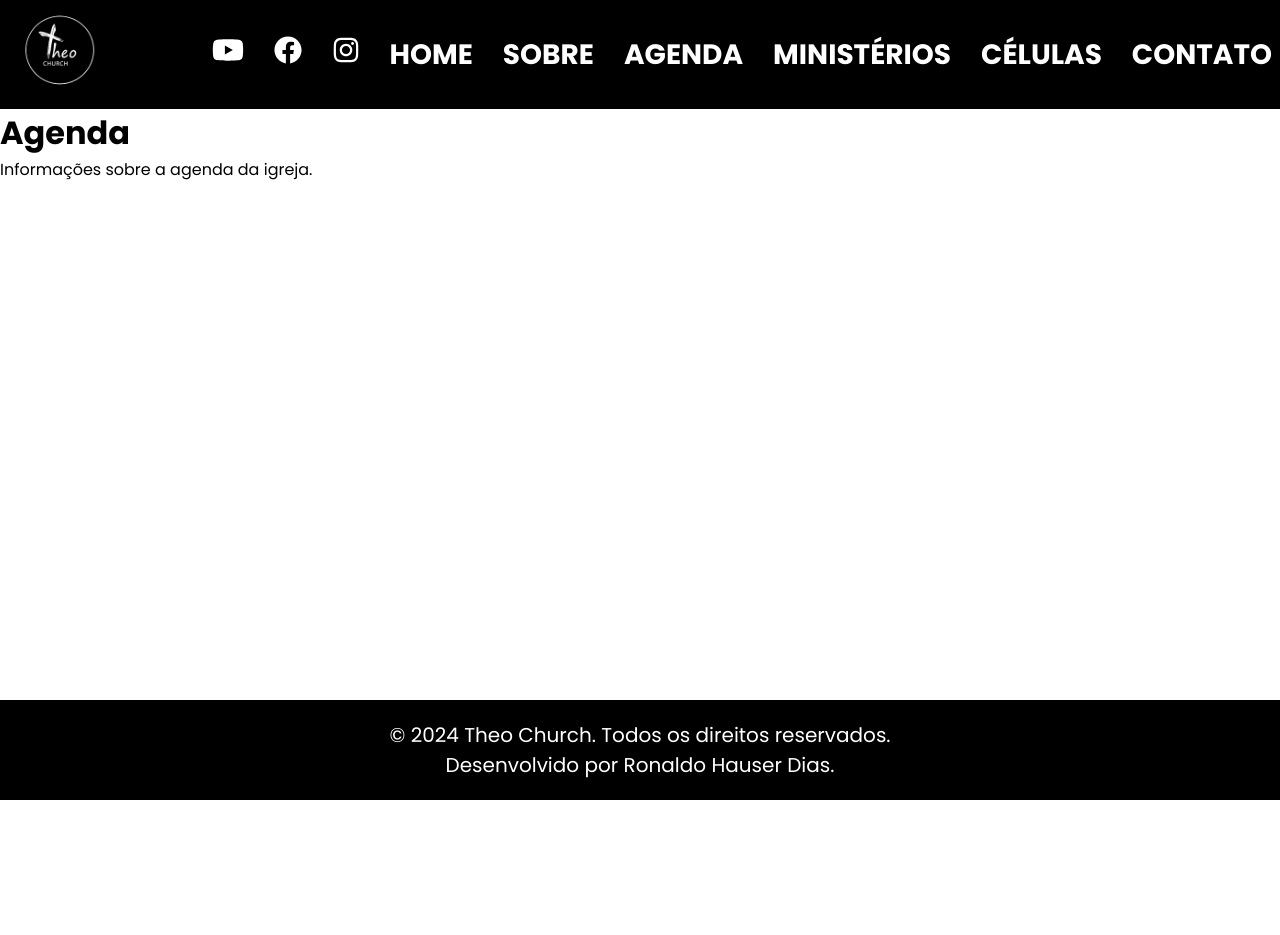
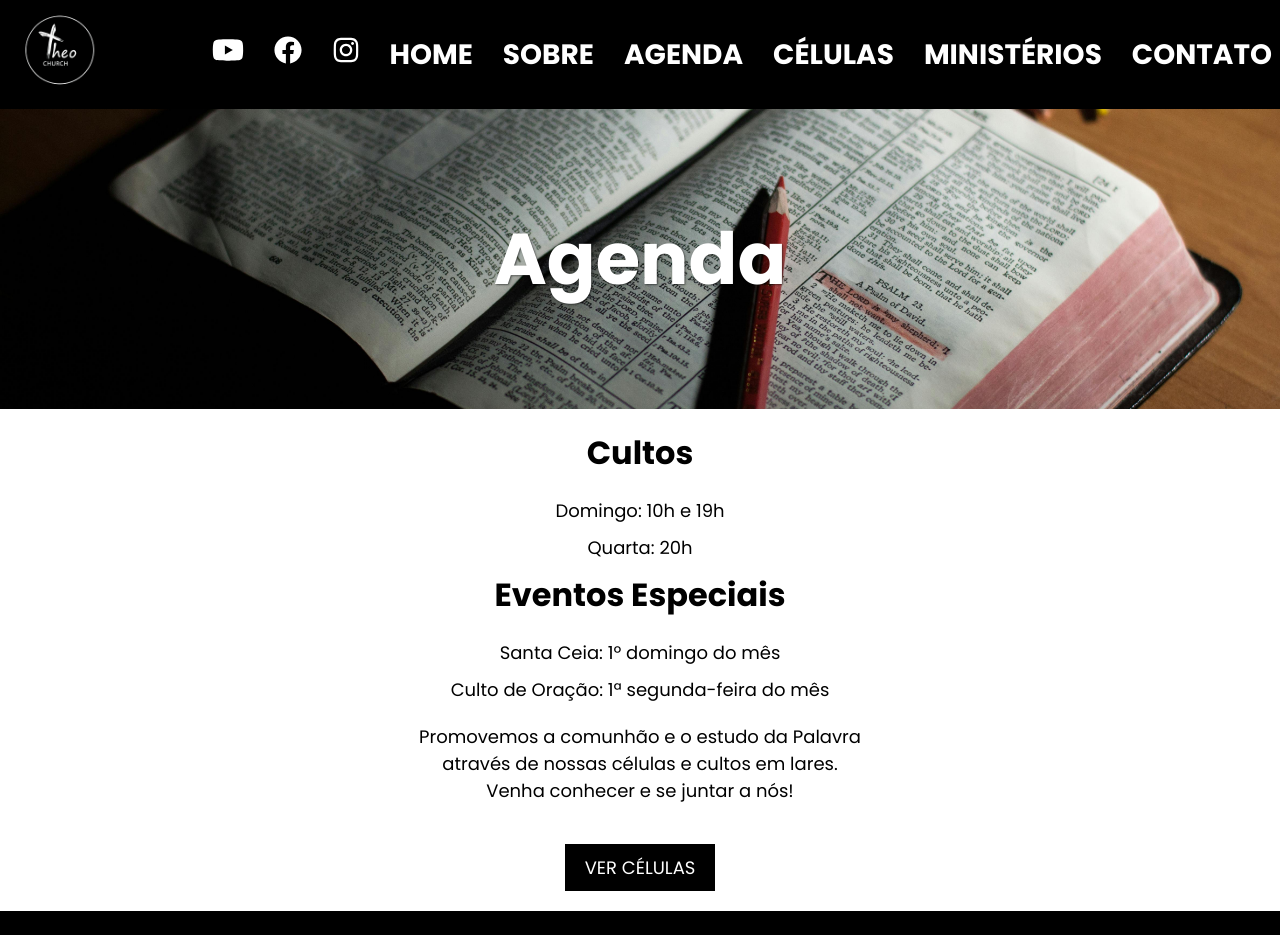
Before and after one commit to ronaldohauser/theochurch, a React (Create React App) app: page /agenda in a window 1280 px wide. Shown: the top 935 px of the page. Before the commit the page ends 800 px from the top, so only its background shows below. Built offline with nearby package versions, Linux system fonts and the light colour scheme.

Commit message:
Finalizada página Agenda

```diff
--- a/src/components/Agenda.js
+++ b/src/components/Agenda.js
@@ -1,12 +1,87 @@
 import React from 'react';
+import styled from 'styled-components';
+import { Link } from 'react-router-dom';
+import bannerImage from '../assets/slide2.jpg';
 
-function Agenda() {
+// Estilizando os componentes
+const BannerContainer = styled.div`
+  background-image: url(${bannerImage});
+  background-size: cover;
+  background-position: center;
+  height: 300px;
+  display: flex;
+  align-items: center;
+  justify-content: center;
+  color: white;
+  text-shadow: 1px 1px 2px rgba(0, 0, 0, 0.5);
+  font-size: 36px;
+`;
+
+const AgendaContainer = styled.div`
+  padding: 20px;
+  text-align: center;
+  font-family: 'Poppins', sans-serif;
+`;
+
+const Title = styled.h2`
+  font-size: 32px;
+  margin-bottom: 20px;
+  color: black;
+`;
+
+const ScheduleItem = styled.div`
+  font-size: 18px;
+  margin: 10px 0;
+  line-height: 1.5;
+  color: black;
+`;
+
+const Description = styled.p`
+  font-size: 18px;
+  margin: 20px 0;
+  color: black;
+`;
+
+const Button = styled(Link)`
+  display: inline-block;
+  margin-top: 20px;
+  padding: 10px 20px;
+  background-color: black;
+  color: white;
+  text-decoration: none;
+  font-size: 18px;
+  transition: background-color 0.3s ease;
+
+  &:hover {
+    background-color: #333;
+  }
+`;
+
+// Componente principal
+const Agenda = () => {
   return (
     <div>
-      <h1>Agenda</h1>
-      <p>Informações sobre a agenda da igreja.</p>
+      <BannerContainer>
+        <h1>Agenda</h1>
+      </BannerContainer>
+      <AgendaContainer>
+        <Title>Cultos</Title>
+        {["Domingo: 10h e 19h", "Quarta: 20h"].map((item, index) => (
+          <ScheduleItem key={index}>{item}</ScheduleItem>
+        ))}
+        <Title>Eventos Especiais</Title>
+        {["Santa Ceia: 1º domingo do mês", "Culto de Oração: 1ª segunda-feira do mês"].map((item, index) => (
+          <ScheduleItem key={index}>{item}</ScheduleItem>
+        ))}
+
+        <Description>
+          Promovemos a comunhão e o estudo da Palavra <br></br>através de nossas células e cultos em lares. <br></br> Venha conhecer e se juntar a nós!
+        </Description>
+
+        <Button to="/celulas">VER CÉLULAS</Button>
+      </AgendaContainer>
     </div>
   );
-}
+};
 
 export default Agenda;
--- a/src/components/Footer.js
+++ b/src/components/Footer.js
@@ -1,6 +1,7 @@
 import React from 'react';
 import styled from 'styled-components';
 
+// Estilizando o container do footer
 const FooterContainer = styled.footer`
   background-color: black;
   color: white;
@@ -9,6 +10,7 @@ const FooterContainer = styled.footer`
   width: 100%;
 `;
 
+// Estilizando o texto do footer
 const FooterText = styled.p`
   margin: 0;
   font-size: 20px;
@@ -19,15 +21,18 @@ const FooterText = styled.p`
   }
 `;
 
-function Footer() {
+// Componente principal
+const Footer = () => {
+  const currentYear = new Date().getFullYear();
+
   return (
     <FooterContainer>
       <FooterText>
-        &copy; {new Date().getFullYear()} Theo Church. Todos os direitos reservados. <br />
+        &copy; {currentYear} Theo Church. Todos os direitos reservados. <br />
         Desenvolvido por Ronaldo Hauser Dias.
       </FooterText>
     </FooterContainer>
   );
-}
+};
 
 export default Footer;
--- a/src/components/Header.js
+++ b/src/components/Header.js
@@ -134,8 +134,8 @@ const Header = () => {
         <NavLink to="/" onClick={handleLinkClick}>HOME</NavLink>
         <NavLink to="/sobre-nos" onClick={handleLinkClick}>SOBRE</NavLink>
         <NavLink to="/agenda" onClick={handleLinkClick}>AGENDA</NavLink>
+        <NavLink to="/celulas" onClick={handleLinkClick}>CÉLULAS</NavLink>
         <NavLink to="/ministerios" onClick={handleLinkClick}>MINISTÉRIOS</NavLink>
-        <NavLink to="/celulas" onClick={handleLinkClick}>CÉLULAS</NavLink>
         <NavLink to="/contato" onClick={handleLinkClick}>CONTATO</NavLink>
       </Nav>
     </HeaderContainer>
--- a/src/components/Home.js
+++ b/src/components/Home.js
@@ -4,6 +4,7 @@ import { FaChurch, FaQuestionCircle, FaPray } from 'react-icons/fa';
 import VideoGallery from './VideoGallery';
 import { Link } from 'react-router-dom'; // Importando Link
 
+// Estilos para os componentes
 const WelcomeContainer = styled.div`
   text-align: center;
   padding: 20px 10%;
@@ -67,7 +68,7 @@ const CardsContainer = styled.div`
   }
 `;
 
-const Card = styled(Link)` // Alterado para Link
+const Card = styled(Link)`
   background-color: white;
   box-shadow: 0 4px 8px rgba(0, 0, 0, 0.1);
   text-align: center;
@@ -117,6 +118,7 @@ const CardsTitle = styled.h2`
   }
 `;
 
+// Componente principal
 const Home = () => {
   return (
     <div>
@@ -133,13 +135,11 @@ const Home = () => {
       <VideoGallery />
 
       <CardsSection>
-        <CardsTitle>
-          Conheça nossa comunidade!
-        </CardsTitle>
+        <CardsTitle>Conheça nossa comunidade!</CardsTitle>
       </CardsSection>
 
       <CardsContainer>
-        <Card to="/about"> {/* Redireciona para o menu "Sobre" */}
+        <Card to="/sobre-nos"> {/* Redireciona para o menu "Sobre" */}
           <IconContainer>
             <FaChurch />
           </IconContainer>
```
